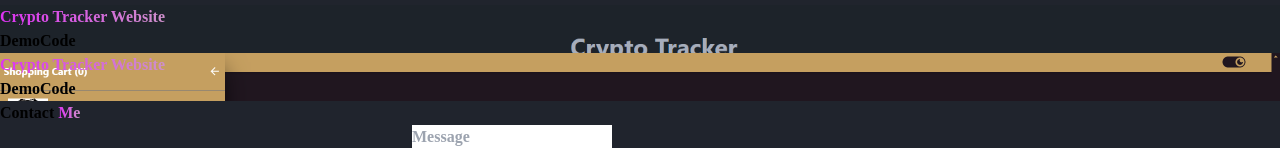
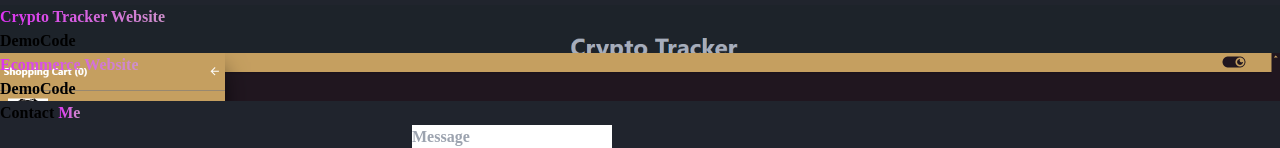
Before and after one commit to Ali-Mohammadi-Seta/TailwindCSS-ReactJs_Portfolio, a React (Vite) app: page / in a window 1280 px wide. Shown: the part 4232-4380 px from the top of the page. Built offline with nearby package versions, Linux system fonts and the light colour scheme; a web font is replaced by a local one.

Commit message:
Added Ecommerce code and Demo

```diff
--- a/src/components/Work.jsx
+++ b/src/components/Work.jsx
@@ -110,15 +110,15 @@ function Work() {
 
                     <div  style={{backgroundImage: `url(${Ecommerce})` , backgroundSize:"cover", backgroundRepeat:"no-repeat"}} className='h-[200px] shadow-lg shadow-[#040c16]  text-center  hover:scale-110 duration-300'>
                         {/*Hover Effects*/}
-                        <div className='opacity-0 hover:bg-gray-600/90 hover:opacity-100  '>
+                        <div className='opacity-0 hover:bg-gray-600/90 hover:opacity-100 h-[200px] '>
                         <span className='text-2xl font-bold  tracking-wider text-center'>
-                         Crypto Tracker Website
+                         Ecommerce Website
                         </span>
                             <div className='pt-8 text-center'>
-                                <a href='https://alicrypto-react.vercel.app' target="_blank">
+                                <a href='https://clothingecommerce-ali.vercel.app' target="_blank">
                                     <button className='text-center rounded-lg px-4 py-3 m-2 bg-white text-grey-700 font-bold text-lg'>Demo</button>
                                 </a>
-                                <a href='https://github.com/Ali-Mohammadi-Seta/TailwindCSS-ReactJS_Crypto' target="_blank">
+                                <a href='https://github.com/Ali-Mohammadi-Seta/Ecommerce' target="_blank">
                                     <button className='text-center rounded-lg px-4 py-3 m-2 bg-white text-grey-700 font-bold text-lg'>Code</button>
                                 </a>
 
```
